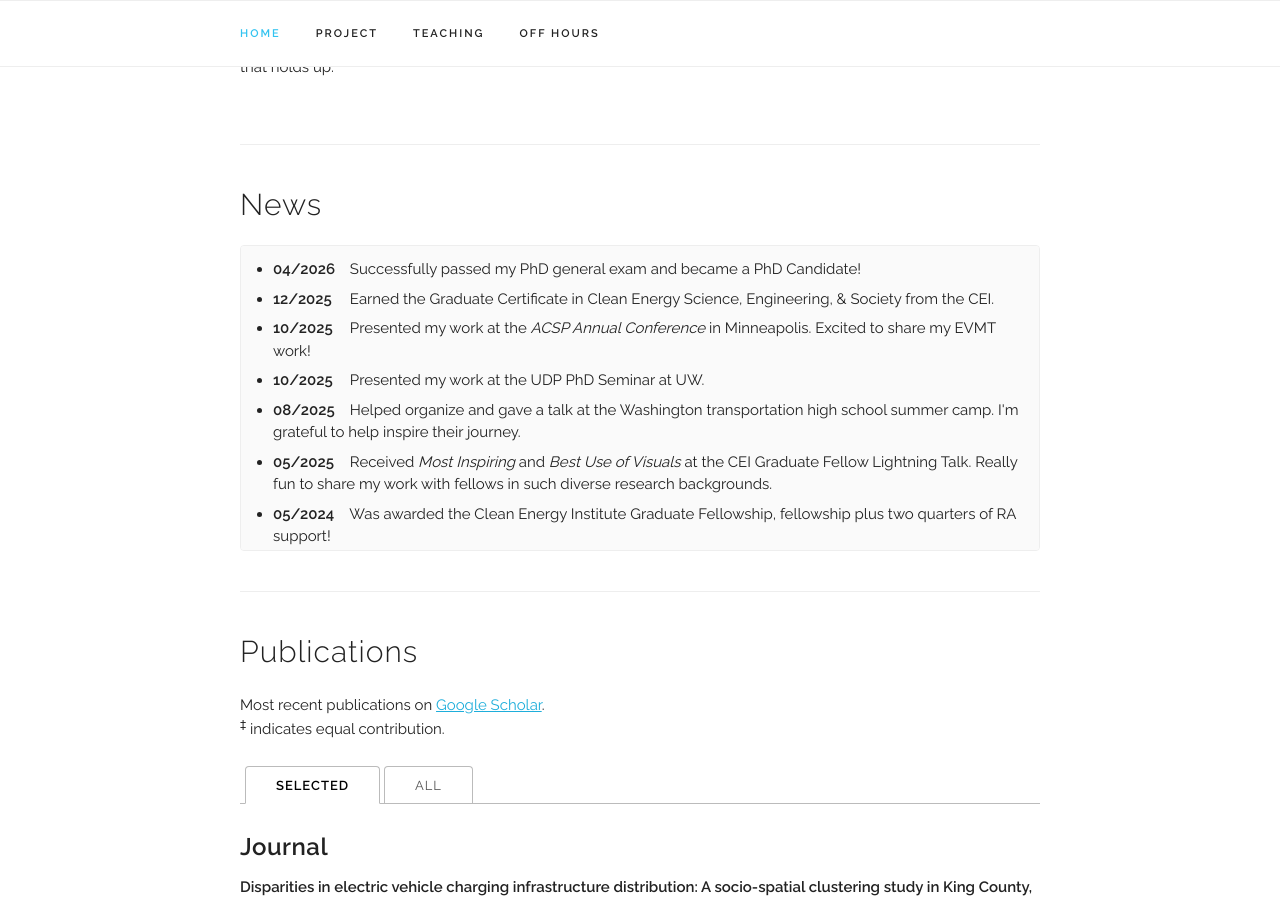
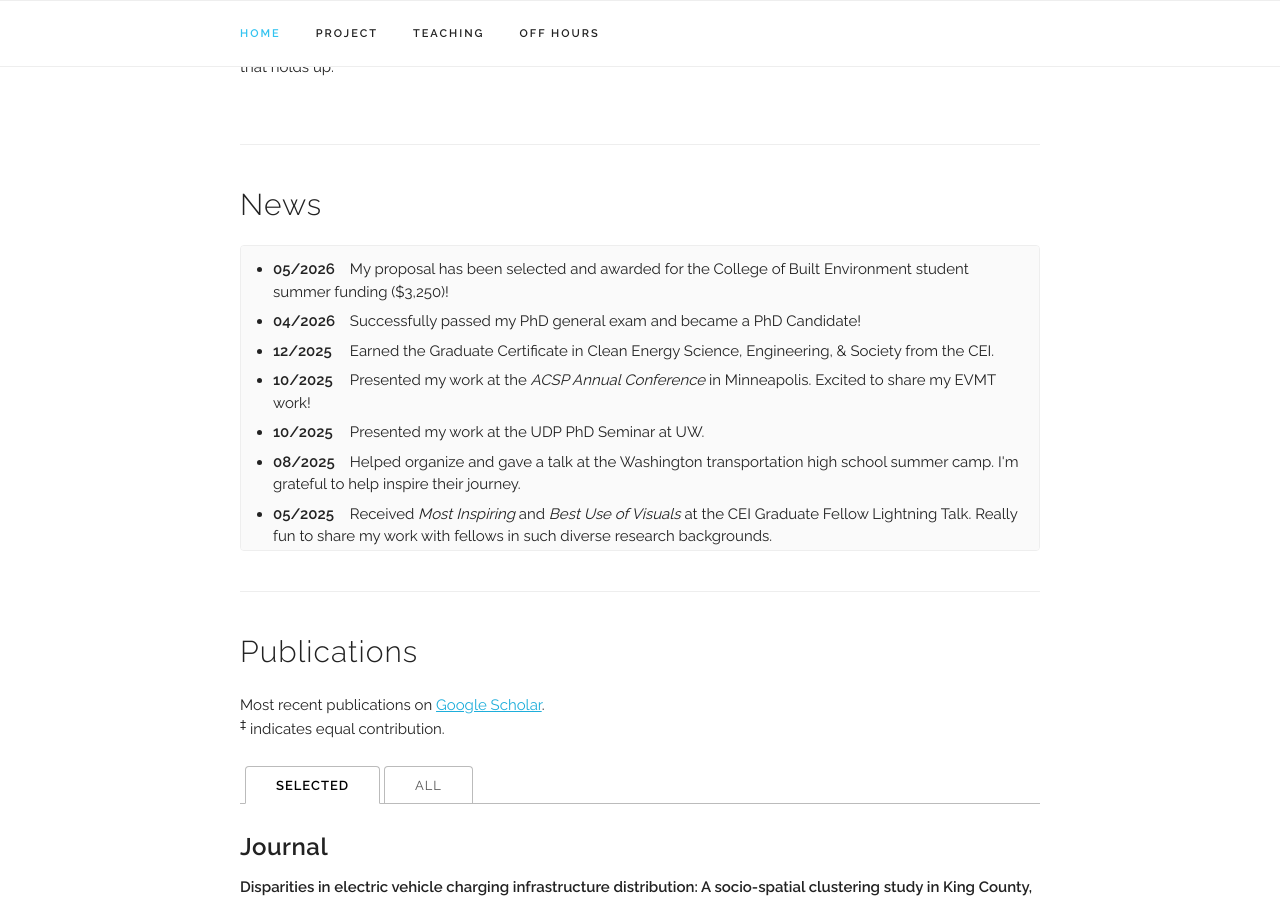
Before and after one commit to ShiQi-Ding/shiqi-ding.github.io, a Jekyll site: the page built from index.html, in a window 1280 px wide and 900 px high, scrolled down 1035 px. Built offline with Jekyll 4.4.1, drawn with Linux system fonts in a browser that asks for light colours; some web fonts are replaced.

Commit message:
Update news.yaml

```diff
--- a/_data/news.yaml
+++ b/_data/news.yaml
@@ -1,6 +1,9 @@
 # Dates use MM/YYYY format. News list is newest-first.
 
 items:
+
+  - date: "05/2026"
+    text: "My proposal has been selected and awarded for the College of Built Environment student summer funding ($3,250)!"
 
   - date: "04/2026"
     text: "Successfully passed my PhD general exam and became a PhD Candidate!"
```
